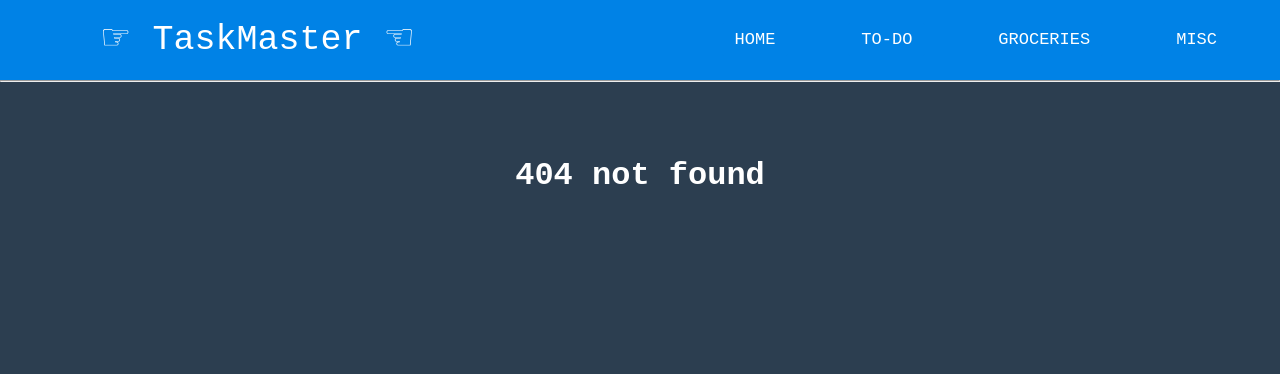
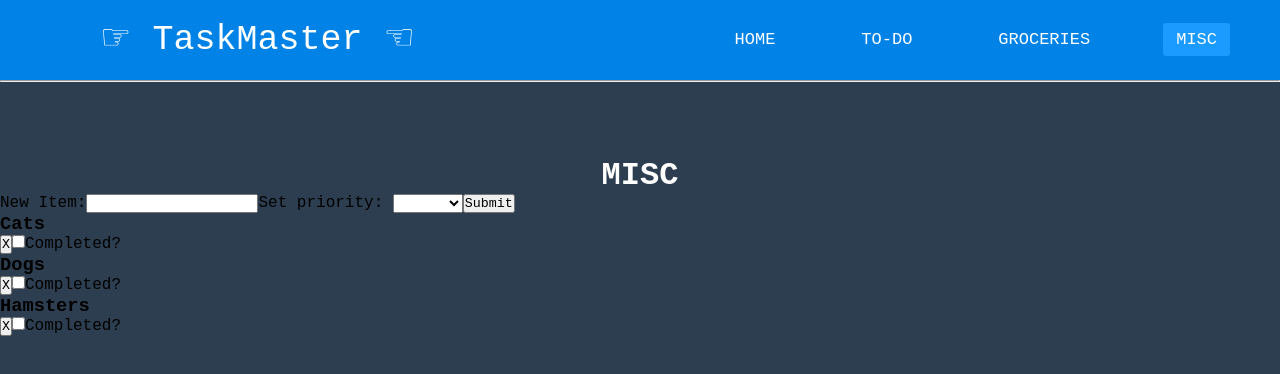
Before and after one commit to perreta/Phase2Project, a React (Create React App) app in the folder task-manager/: page /misc in a window 1280 px wide. Before the commit this address had no page. Shown: the top 374 px of the page. Built offline with nearby package versions, Linux system fonts and the light colour scheme; data requests are answered from the project's data file.

Commit message:
Misc component added

```diff
--- a/task-manager/db.json
+++ b/task-manager/db.json
@@ -32,5 +32,22 @@
       "input": "Code",
       "priority": "high"
     }
+  ],
+  "misc": [
+    {
+      "id": 1,
+      "input": "Cats",
+      "priority": "low"
+    },
+    {
+      "id": 2,
+      "input": "Dogs",
+      "priority": "medium"
+    },
+    {
+      "id": 3,
+      "input": "Hamsters",
+      "priority": "high"
+    }
   ]
 }
--- a/task-manager/src/Header.js
+++ b/task-manager/src/Header.js
@@ -10,7 +10,7 @@ import { NavLink } from "react-router-dom"
                     <li><NavLink exact to="/">Home</NavLink></li>
                     <li><NavLink to="/todo">To-Do</NavLink></li>
                     <li><NavLink to="/groceries">Groceries</NavLink></li>
-                    <li><a href="#">Misc</a></li>
+                    <li><NavLink to="/misc">Misc</NavLink></li>
                 </ul>
             </nav>
         </body>
--- a/task-manager/src/Main.js
+++ b/task-manager/src/Main.js
@@ -1,5 +1,6 @@
 import GroceryContainer from "./GroceryContainer";
 import ToDoContainer from "./ToDoContainer";
+import MiscContainer from "./MiscContainer";
 import Home from "./Home";
 import { Switch, Route } from "react-router-dom";
 import React, { useState } from "react";
@@ -14,6 +15,9 @@ function Main () {
                 <Route path="/groceries">
                     <GroceryContainer />
                 </Route>
+                <Route path="/misc">
+                    <MiscContainer />
+                </Route>
                 <Route exact path="/">
                     <Home />
                 </Route>
--- /dev/null
+++ b/task-manager/src/Misc.js
@@ -0,0 +1,25 @@
+function Misc ({ id, input, priority, miscArray, setMiscArray }) {
+    function handleRemove(e) {
+        console.log(e.target)
+        fetch(`http://localhost:8000/misc/${id}`, {
+            method: 'DELETE',
+        })
+        .then(res => res.json())
+        const miscToDisplay = miscArray.filter((misc) => {
+            if (misc.id === id) return false
+            else return true
+        })
+        setMiscArray(miscToDisplay)
+    }
+
+    return(
+        <div className={priority}>
+            <h3>{input}</h3>
+            <button onClick={handleRemove}>X</button>
+            <input type="checkbox" />
+            <label>Completed?</label>
+        </div>
+    )
+}
+
+export default Misc
--- /dev/null
+++ b/task-manager/src/MiscContainer.js
@@ -0,0 +1,28 @@
+import { useState, useEffect } from "react"
+import Misc from "./Misc"
+import MiscForm from "./MiscForm"
+
+function MiscContainer () {
+
+    const [ miscArray, setMiscArray ] = useState([])
+    useEffect(() => {
+        fetch("http://localhost:8000/misc")
+            .then(resp=>resp.json())
+            .then(data=>setMiscArray(data))
+    }, [])
+
+    const misc = miscArray.map(item => {
+        return <Misc key={item.id} id={item.id} input={item.input} priority={item.priority} miscArray={miscArray} setMiscArray={setMiscArray} />
+    })
+
+
+    return (
+        <>
+           <h1>MISC</h1>
+           <MiscForm setMiscArray={setMiscArray}/>
+            {misc}
+        </>
+    )
+}
+
+export default MiscContainer
--- /dev/null
+++ b/task-manager/src/MiscForm.js
@@ -0,0 +1,49 @@
+import { useState } from "react"
+
+function MiscForm({ setMiscArray }){
+    const [ input, setInput ] = useState("");
+    const [ priority, setPriority ] = useState("")
+
+    function handleSubmit(event) {
+        event.preventDefault()
+        const newItem = { input, priority }
+        fetch('http://localhost:8000/misc', {
+            method: 'POST', headers: {
+                'Content-Type': 'application/json'
+            }, body: JSON.stringify(newItem)
+        })
+        .then(resp => resp.json())
+        .then(newItemResponse => {
+            console.log(newItemResponse)
+            setMiscArray(prevItems => [newItemResponse, ...prevItems])
+        })
+        event.target.reset()
+    }
+
+    function handleInputChange(event){
+        setInput(event.target.value)
+    }
+
+    function handlePriorityChange(event){
+        setPriority(event.target.value)
+    }
+
+    return (
+        <form id="misc-form" onSubmit={handleSubmit}>
+                <label>
+                    New Item:
+                    <input onChange={handleInputChange} type="text" name="input" />
+                </label>
+                <label>Set priority: </label>
+                <select className="priority" onChange={handlePriorityChange} name="priority">
+                    <option selected="selected" disabled> </option>
+                    <option value="low">Low</option>
+                    <option value="medium">Medium</option>
+                    <option value="high">High</option>
+                </select>
+                <input type="submit" value="Submit" />
+            </form>
+    )
+}
+
+export default MiscForm
--- a/task-manager/src/style.css
+++ b/task-manager/src/style.css
@@ -4,9 +4,11 @@
     text-decoration: none;
     list-style: none;
     box-sizing: border-box;
-    background-color: #2c3e50;
     font-family:'Courier New', Courier, monospace;
 
+}
+body{
+    background-color: #2c3e50;
 }
 
 nav{
```
